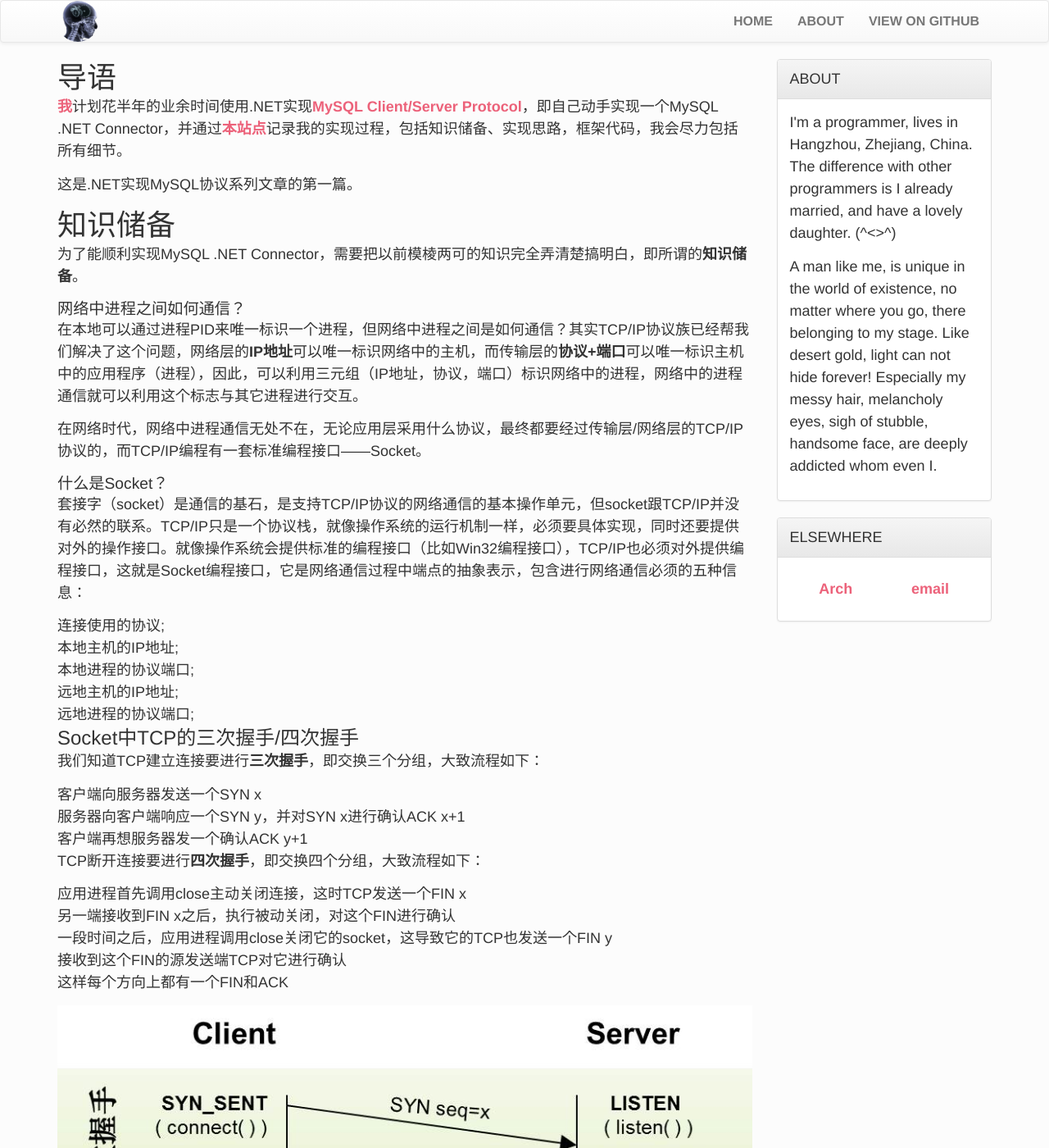
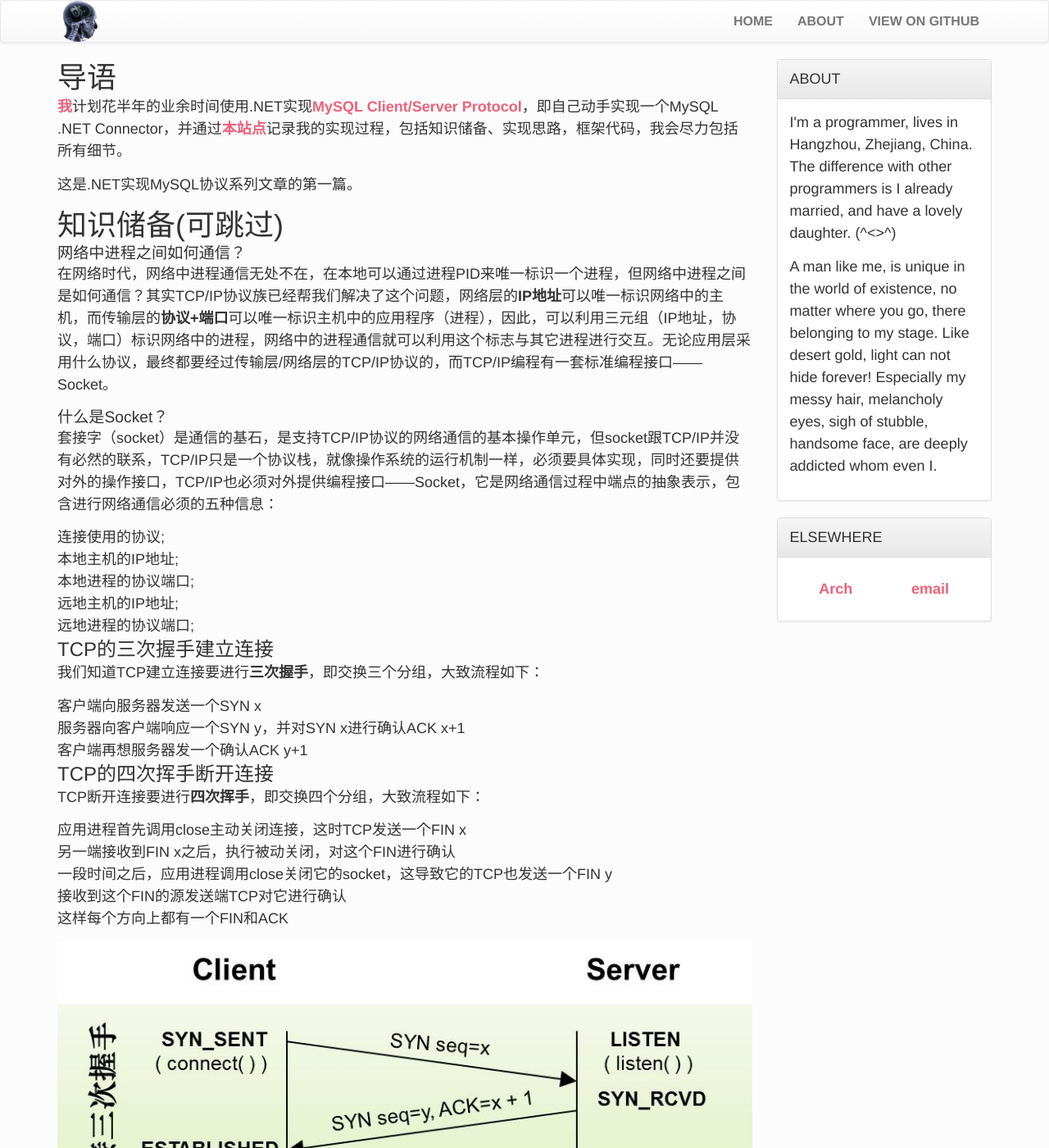
Before and after one commit to rigofunc/xyting.github.io, a Jekyll site: the page built from _posts/2017-02-18-.NET-Implement-MySql-Protocol-1.md, in a window 1280 px wide and 1400 px high. Shown: the whole window at 82% size. Built offline with Jekyll 4.4.1, drawn with Linux system fonts in a browser that asks for light colours.

Commit message:
post: mysql protocol .net implementation

```diff
--- a/_posts/2017-02-18-.NET-Implement-MySql-Protocol-1.md
+++ b/_posts/2017-02-18-.NET-Implement-MySql-Protocol-1.md
@@ -8,19 +8,15 @@ title: .NET实现MySQL协议(一).
 
 这是.NET实现MySQL协议系列文章的第一篇。
 
-# 知识储备
-
-为了能顺利实现MySQL .NET Connector，需要把以前模棱两可的知识完全弄清楚搞明白，即所谓的**知识储备**。
+# 知识储备(可跳过)
 
 ## 网络中进程之间如何通信？
 
-在本地可以通过进程PID来唯一标识一个进程，但网络中进程之间是如何通信？其实TCP/IP协议族已经帮我们解决了这个问题，网络层的**IP地址**可以唯一标识网络中的主机，而传输层的**协议+端口**可以唯一标识主机中的应用程序（进程），因此，可以利用三元组（IP地址，协议，端口）标识网络中的进程，网络中的进程通信就可以利用这个标志与其它进程进行交互。
-
-在网络时代，网络中进程通信无处不在，无论应用层采用什么协议，最终都要经过传输层/网络层的TCP/IP协议的，而TCP/IP编程有一套标准编程接口——Socket。
+在网络时代，网络中进程通信无处不在，在本地可以通过进程PID来唯一标识一个进程，但网络中进程之间是如何通信？其实TCP/IP协议族已经帮我们解决了这个问题，网络层的**IP地址**可以唯一标识网络中的主机，而传输层的**协议+端口**可以唯一标识主机中的应用程序（进程），因此，可以利用三元组（IP地址，协议，端口）标识网络中的进程，网络中的进程通信就可以利用这个标志与其它进程进行交互。无论应用层采用什么协议，最终都要经过传输层/网络层的TCP/IP协议的，而TCP/IP编程有一套标准编程接口——Socket。
 
 ## 什么是Socket？
 
-套接字（socket）是通信的基石，是支持TCP/IP协议的网络通信的基本操作单元，但socket跟TCP/IP并没有必然的联系。TCP/IP只是一个协议栈，就像操作系统的运行机制一样，必须要具体实现，同时还要提供对外的操作接口。就像操作系统会提供标准的编程接口（比如Win32编程接口），TCP/IP也必须对外提供编程接口，这就是Socket编程接口，它是网络通信过程中端点的抽象表示，包含进行网络通信必须的五种信息：
+套接字（socket）是通信的基石，是支持TCP/IP协议的网络通信的基本操作单元，但socket跟TCP/IP并没有必然的联系，TCP/IP只是一个协议栈，就像操作系统的运行机制一样，必须要具体实现，同时还要提供对外的操作接口，TCP/IP也必须对外提供编程接口——Socket，它是网络通信过程中端点的抽象表示，包含进行网络通信必须的五种信息：
 
 1. 连接使用的协议;
 2. 本地主机的IP地址;
@@ -28,7 +24,7 @@ title: .NET实现MySQL协议(一).
 4. 远地主机的IP地址;
 5. 远地进程的协议端口;
 
-### Socket中TCP的三次握手/四次握手
+### TCP的三次握手建立连接
 
 我们知道TCP建立连接要进行**三次握手**，即交换三个分组，大致流程如下：
 
@@ -36,7 +32,9 @@ title: .NET实现MySQL协议(一).
 - 服务器向客户端响应一个SYN y，并对SYN x进行确认ACK x+1
 - 客户端再想服务器发一个确认ACK y+1
 
-TCP断开连接要进行**四次握手**，即交换四个分组，大致流程如下：
+### TCP的四次挥手断开连接
+
+TCP断开连接要进行**四次挥手**，即交换四个分组，大致流程如下：
 
 - 应用进程首先调用close主动关闭连接，这时TCP发送一个FIN x
 - 另一端接收到FIN x之后，执行被动关闭，对这个FIN进行确认
```
